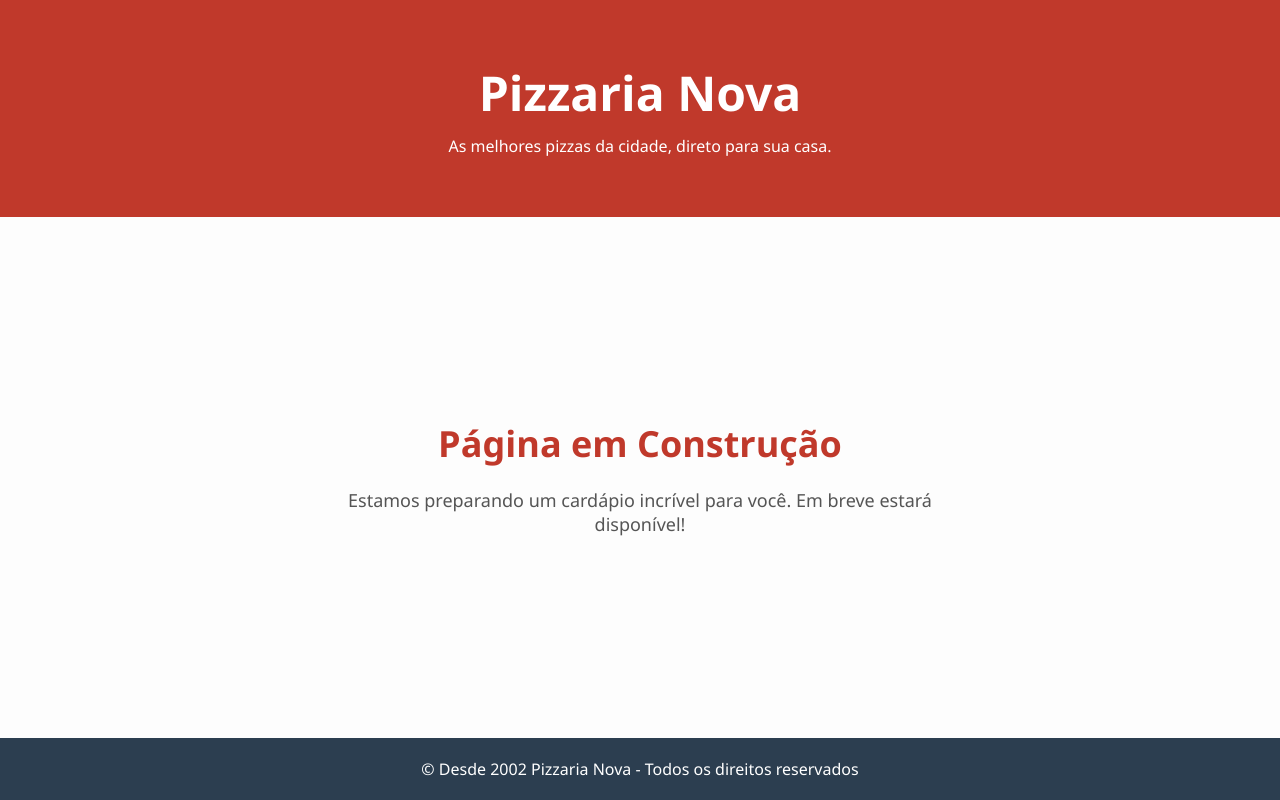
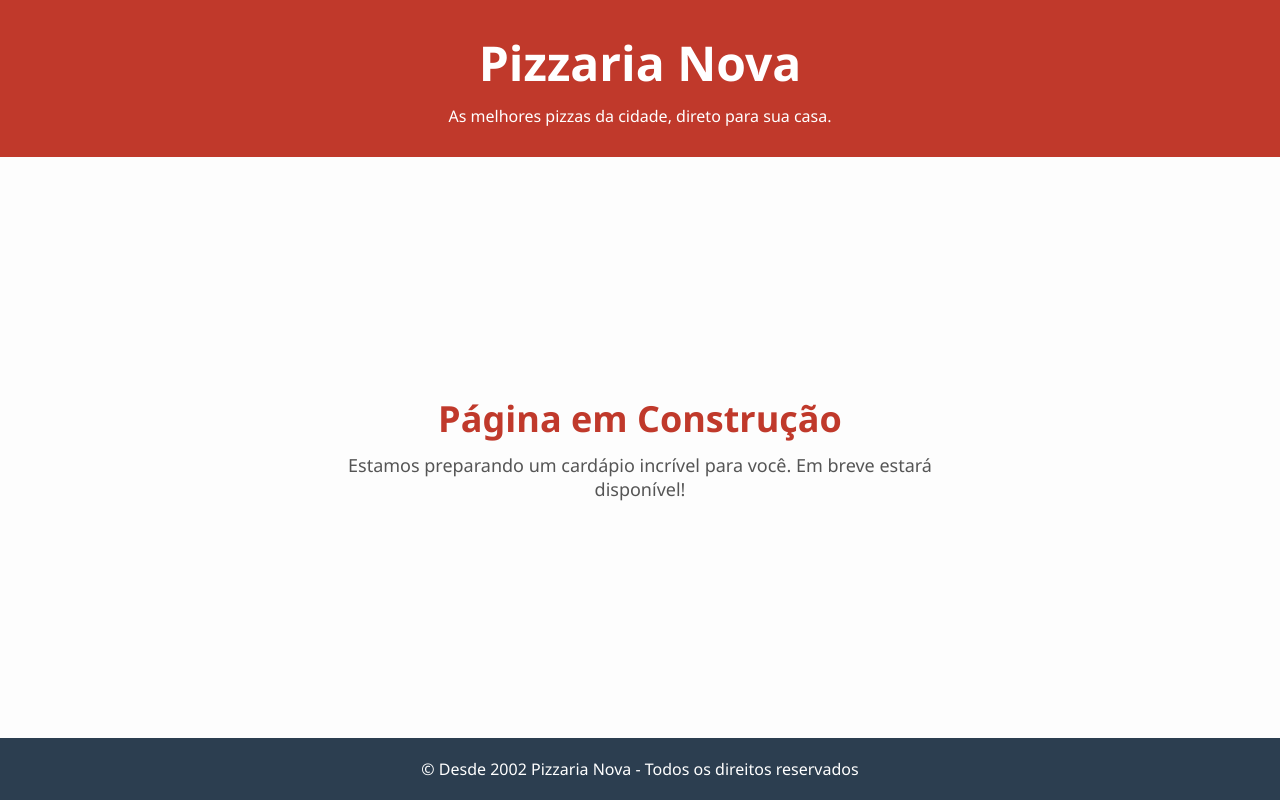
Before and after one commit to rpmaxsolution/nova, a plain HTML site: page index.html in a window 1280 px wide. Drawn offline with Linux system fonts and the light colour scheme; a script that the page names is missing.

Commit message:
Update style.css

```diff
--- a/style.css
+++ b/style.css
@@ -16,7 +16,7 @@ body {
 header {
   background-color: #c0392b;
   color: white;
-  padding: 60px 20px;
+  padding: 30px 20px;
   text-align: center;
 }
 
@@ -32,12 +32,12 @@ main.construcao {
   justify-content: center;
   align-items: center;
   text-align: center;
-  padding: 40px 20px;
+  padding: 10px 10px;
 }
 
 main.construcao h2 {
   font-size: 36px;
-  margin-bottom: 20px;
+  margin-bottom: 10px;
   color: #c0392b;
 }
 
```
